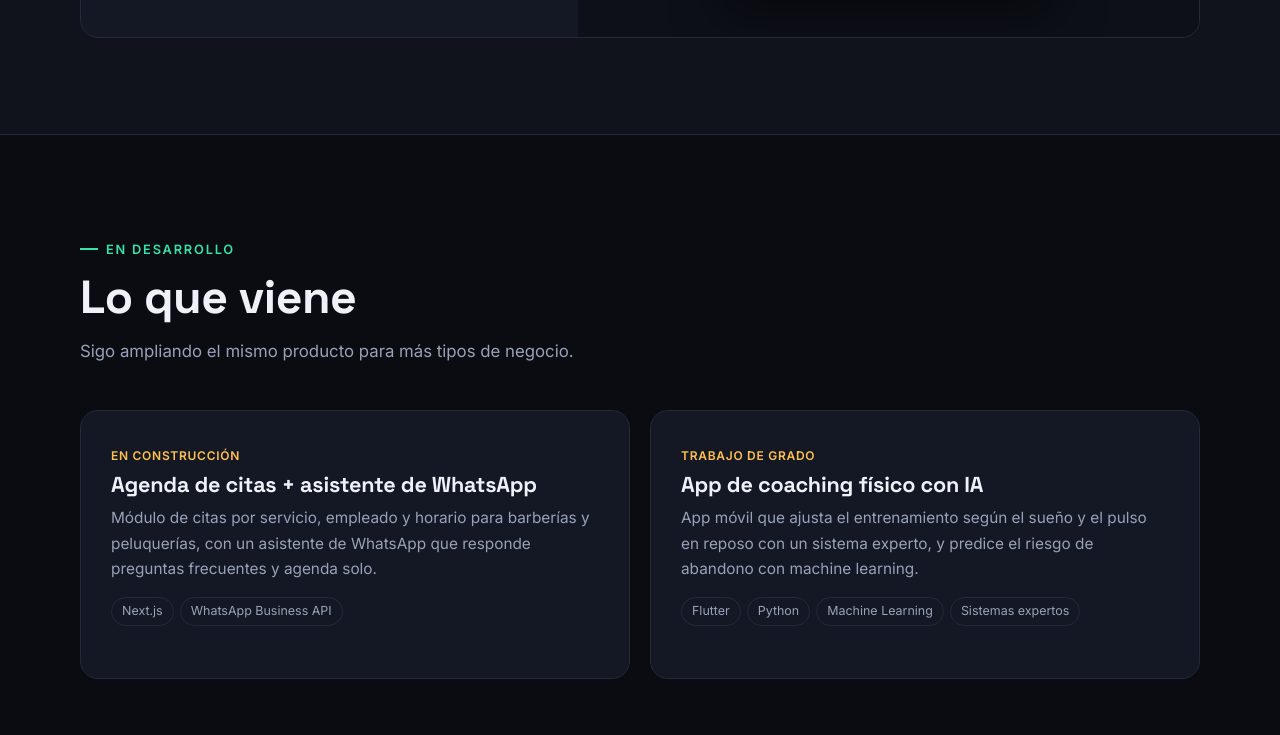
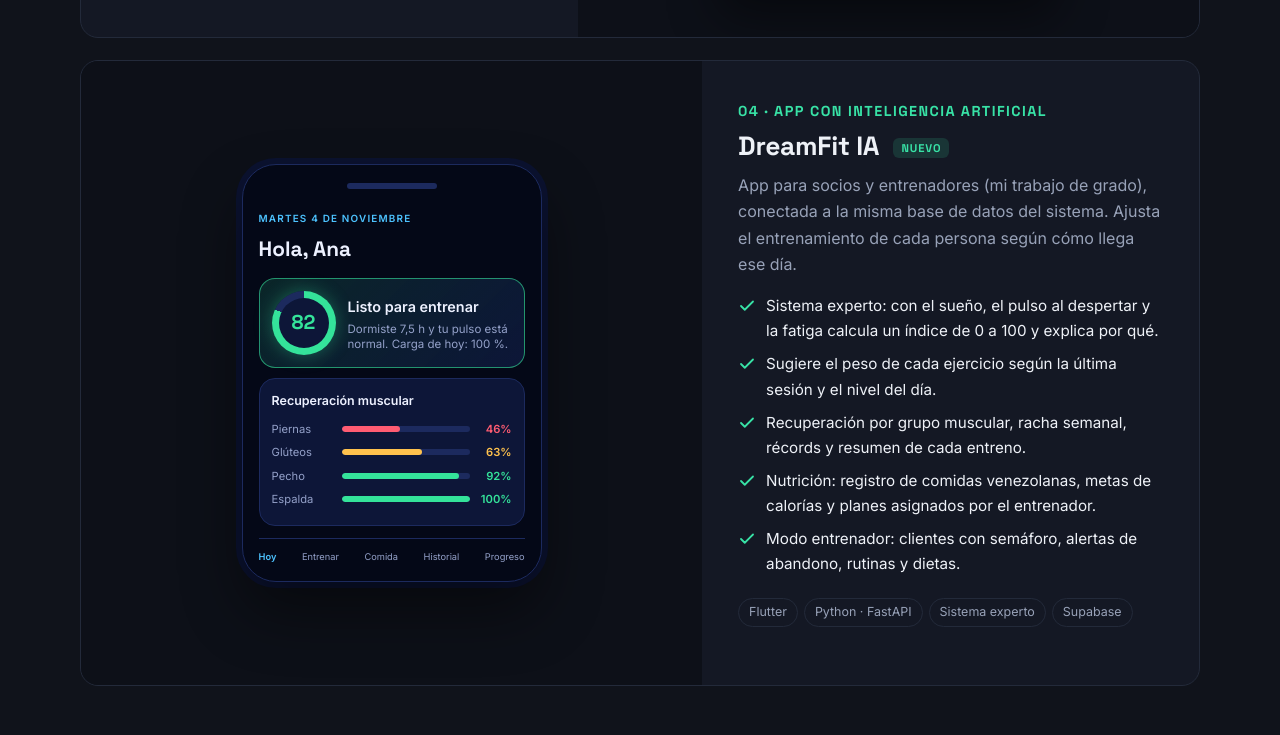
Before and after one commit to Kikillo23/aaron-ortiz, a plain HTML site: page index.html in a window 1280 px wide. Shown: the part 2765-3500 px from the top of the page. Drawn offline with Linux system fonts and the light colour scheme.

```diff
--- a/index.html
+++ b/index.html
@@ -184,6 +184,25 @@ footer .contenedor{display:flex;justify-content:space-between;flex-wrap:wrap;gap
   .cifras{gap:22px}
   .vitrina .cel{right:-6px;bottom:-24px;border-width:3px;border-radius:14px}
 }
+
+/* Maqueta de la app DreamFit IA (datos de ejemplo) */
+.app-mock{width:min(300px,100%);margin:auto;background:#040817;border:1px solid #1c2a5e;border-radius:34px;padding:18px 16px 16px;box-shadow:0 30px 60px rgba(0,0,0,.45),0 0 0 6px #0b1230;font-family:Inter,sans-serif}
+.app-mock .notch{width:90px;height:6px;border-radius:6px;background:#1c2a5e;margin:0 auto 14px}
+.app-mock small{color:#4dc3ff;font-size:.62rem;letter-spacing:.12em;text-transform:uppercase;font-weight:700}
+.app-mock h5{font-family:"Space Grotesk",sans-serif;font-size:1.3rem;margin:2px 0 12px;color:#edf1ff}
+.app-mock .tarjeta{background:linear-gradient(135deg,rgba(52,227,154,.14),#0d1638);border:1px solid rgba(52,227,154,.6);border-radius:16px;padding:12px;display:flex;gap:12px;align-items:center;margin-bottom:10px}
+.app-mock .anillo{width:64px;height:64px;border-radius:50%;flex:none;display:grid;place-items:center;background:conic-gradient(#34e39a 0 82%,#1c2a5e 82% 100%);box-shadow:0 0 18px rgba(52,227,154,.35)}
+.app-mock .anillo b{width:50px;height:50px;border-radius:50%;background:#0d1638;display:grid;place-items:center;font-family:"Space Grotesk",sans-serif;font-size:1.25rem;color:#34e39a}
+.app-mock .tarjeta p{font-size:.72rem;color:#94a1c9;margin:2px 0 0;line-height:1.35}
+.app-mock .tarjeta strong{font-size:.9rem;color:#edf1ff}
+.app-mock .musculos{background:#0d1638;border:1px solid #1c2a5e;border-radius:16px;padding:12px}
+.app-mock .musculos .t{font-size:.78rem;font-weight:600;color:#edf1ff;margin-bottom:8px}
+.app-mock .m{display:grid;grid-template-columns:62px 1fr 34px;align-items:center;gap:8px;font-size:.7rem;color:#94a1c9;margin:5px 0}
+.app-mock .m i{height:6px;border-radius:6px;background:#1c2a5e;position:relative;overflow:hidden}
+.app-mock .m i::after{content:"";position:absolute;inset:0;width:var(--v);border-radius:6px;background:var(--c)}
+.app-mock .m b{color:var(--c);text-align:right}
+.app-mock .tabs{display:flex;justify-content:space-between;margin-top:12px;padding-top:10px;border-top:1px solid #1c2a5e;font-size:.58rem;color:#94a1c9}
+.app-mock .tabs span.on{color:#4dc3ff;font-weight:700}
 </style>
 </head>
 <body>
@@ -318,6 +337,42 @@ footer .contenedor{display:flex;justify-content:space-between;flex-wrap:wrap;gap
             <span class="wa">Escribir al gimnasio</span>
           </div>
         </div>
+
+      </article>
+
+      <article class="pieza aparece">
+        <div class="pieza-texto">
+          <span class="num">04 · APP CON INTELIGENCIA ARTIFICIAL</span>
+          <h3>DreamFit IA <span class="nuevo">Nuevo</span></h3>
+          <p>App para socios y entrenadores (mi trabajo de grado), conectada a la misma base de datos del sistema. Ajusta el entrenamiento de cada persona según cómo llega ese día.</p>
+          <ul>
+            <li><svg><use href="#i-check"/></svg>Sistema experto: con el sueño, el pulso al despertar y la fatiga calcula un índice de 0 a 100 y explica por qué.</li>
+            <li><svg><use href="#i-check"/></svg>Sugiere el peso de cada ejercicio según la última sesión y el nivel del día.</li>
+            <li><svg><use href="#i-check"/></svg>Recuperación por grupo muscular, racha semanal, récords y resumen de cada entreno.</li>
+            <li><svg><use href="#i-check"/></svg>Nutrición: registro de comidas venezolanas, metas de calorías y planes asignados por el entrenador.</li>
+            <li><svg><use href="#i-check"/></svg>Modo entrenador: clientes con semáforo, alertas de abandono, rutinas y dietas.</li>
+          </ul>
+          <div class="chips"><span class="chip">Flutter</span><span class="chip">Python · FastAPI</span><span class="chip">Sistema experto</span><span class="chip">Supabase</span></div>
+        </div>
+        <div class="pieza-img">
+          <div class="app-mock" aria-label="Ejemplo de la pantalla Hoy de la app, con datos de ejemplo">
+            <div class="notch"></div>
+            <small>Martes 4 de noviembre</small>
+            <h5>Hola, Ana</h5>
+            <div class="tarjeta">
+              <div class="anillo"><b>82</b></div>
+              <div><strong>Listo para entrenar</strong><p>Dormiste 7,5 h y tu pulso está normal. Carga de hoy: 100 %.</p></div>
+            </div>
+            <div class="musculos">
+              <div class="t">Recuperación muscular</div>
+              <div class="m"><span>Piernas</span><i style="--v:46%;--c:#ff5c72"></i><b style="--c:#ff5c72">46%</b></div>
+              <div class="m"><span>Glúteos</span><i style="--v:63%;--c:#ffc24d"></i><b style="--c:#ffc24d">63%</b></div>
+              <div class="m"><span>Pecho</span><i style="--v:92%;--c:#34e39a"></i><b style="--c:#34e39a">92%</b></div>
+              <div class="m"><span>Espalda</span><i style="--v:100%;--c:#34e39a"></i><b style="--c:#34e39a">100%</b></div>
+            </div>
+            <div class="tabs"><span class="on">Hoy</span><span>Entrenar</span><span>Comida</span><span>Historial</span><span>Progreso</span></div>
+          </div>
+        </div>
       </article>
     </div>
   </div>
@@ -336,10 +391,10 @@ footer .contenedor{display:flex;justify-content:space-between;flex-wrap:wrap;gap
         <div class="chips"><span class="chip">Next.js</span><span class="chip">WhatsApp Business API</span></div>
       </div>
       <div class="card aparece">
-        <span class="estado">Trabajo de grado</span>
-        <h3>App de coaching físico con IA</h3>
-        <p>App móvil que ajusta el entrenamiento según el sueño y el pulso en reposo con un sistema experto, y predice el riesgo de abandono con machine learning.</p>
-        <div class="chips"><span class="chip">Flutter</span><span class="chip">Python</span><span class="chip">Machine Learning</span><span class="chip">Sistemas expertos</span></div>
+        <span class="estado">Próximo paso</span>
+        <h3>Machine learning con datos reales</h3>
+        <p>Con las semanas de uso de los socios, la app pasará de reglas a modelos que predicen quién va a dejar el gym y cuánto peso sugerir a cada persona.</p>
+        <div class="chips"><span class="chip">Python</span><span class="chip">scikit-learn</span></div>
       </div>
     </div>
   </div>
```
